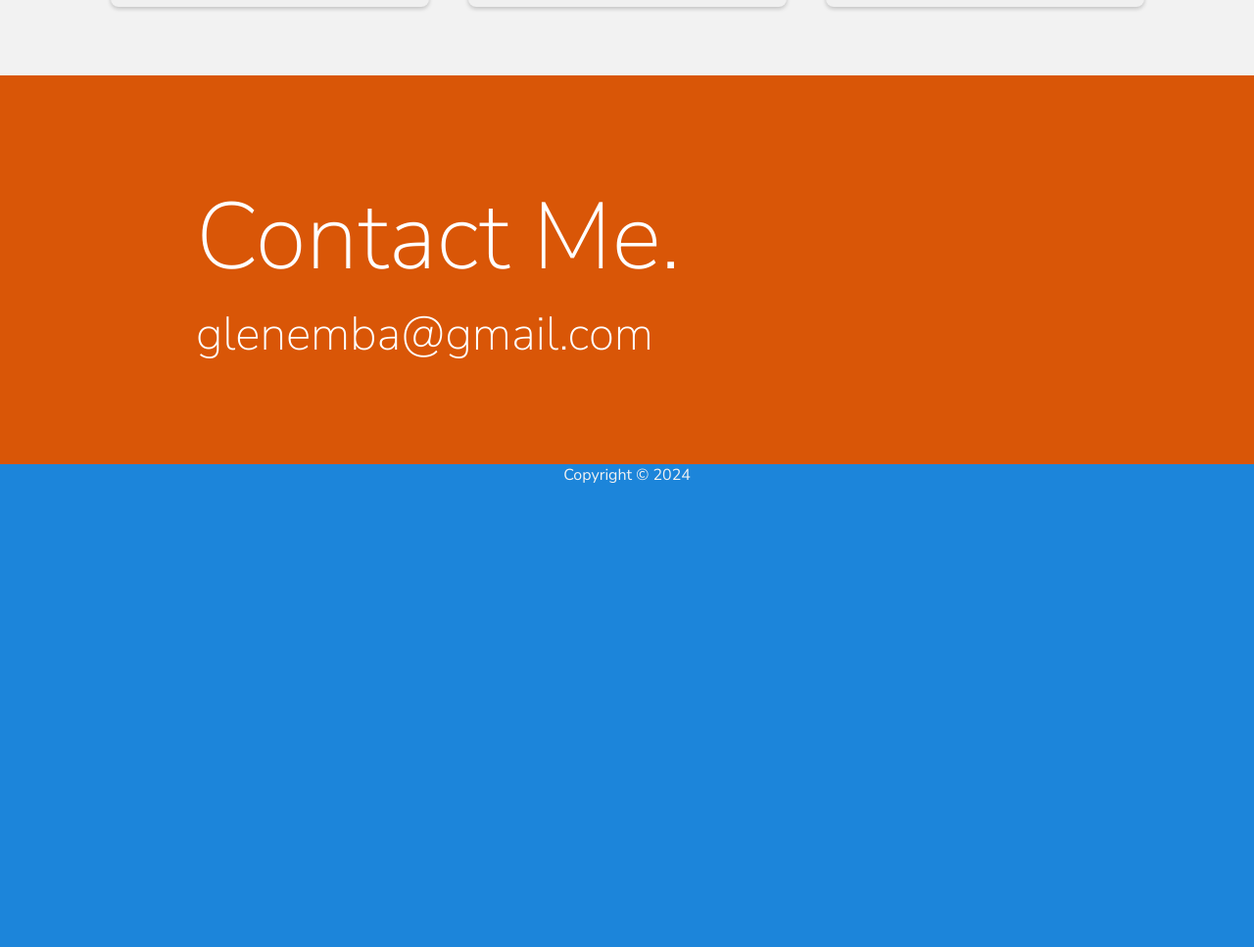
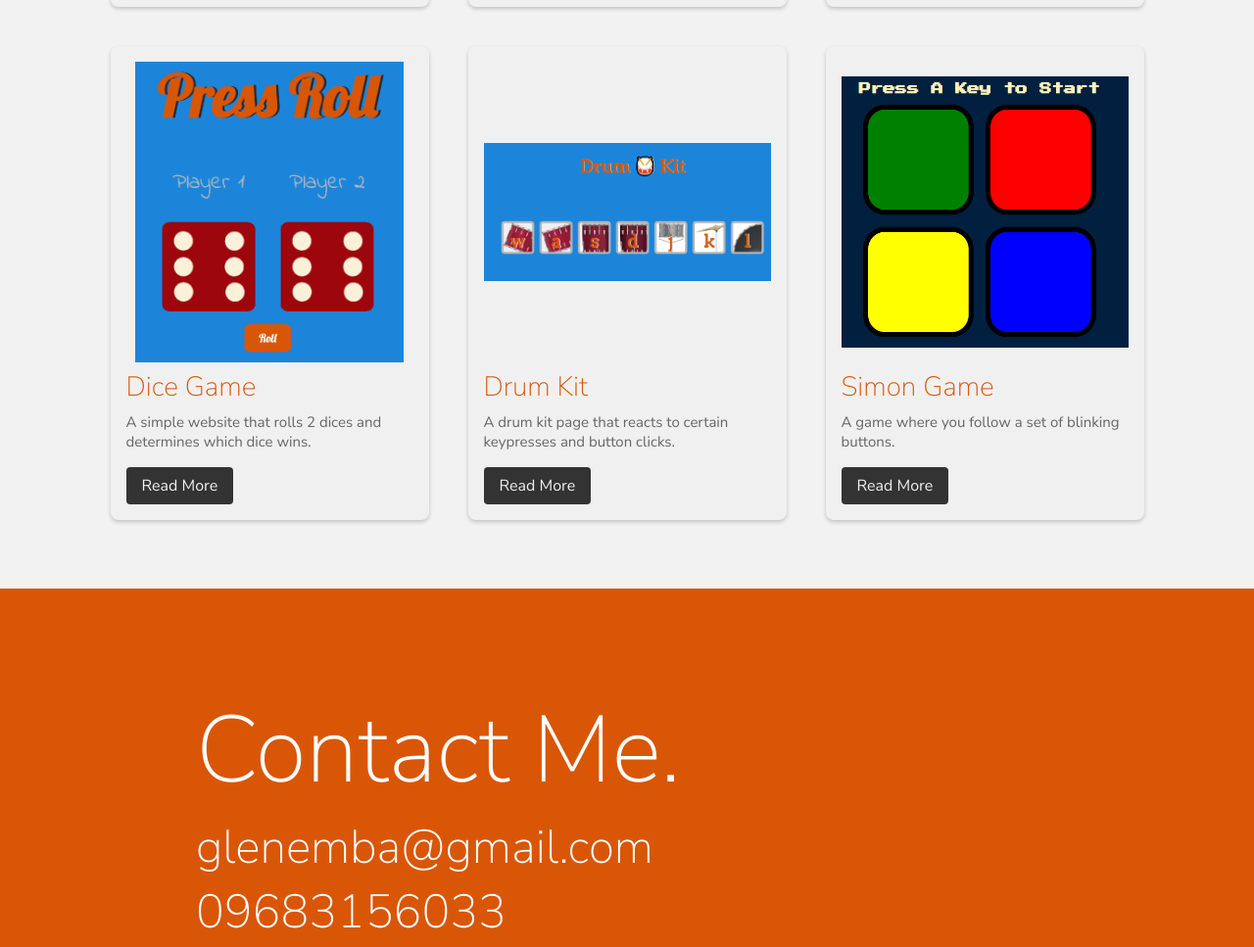
Before and after one commit to FrostyWyvern/portfolio, a plain HTML site: page index.html in a window 1280 px wide. Shown: the part 1734-2701 px from the top of the page at 98% size. Before the commit the page ends 2230 px from the top, so only its background shows below. Drawn offline with Linux system fonts and the light colour scheme.

Commit message:
Update index.html

```diff
--- a/index.html
+++ b/index.html
@@ -4,10 +4,11 @@
     <meta charset="UTF-8">
     <title>Glen Embate</title>
     <link rel="preconnect" href="https://fonts.googleapis.com">
-    <link rel="preconnect" href="https://fonts.gstatic.com" crossorigin>
+    <link rel="preconnect" href="https://fonts.gstatic.com">
     <link href="https://fonts.googleapis.com/css2?family=Nunito+Sans:ital,opsz,wght@0,6..12,200..1000;1,6..12,200..1000&display=swap" rel="stylesheet">
     <link rel="stylesheet" href="./style.css"/>
-  </head>
+    <link rel="icon" href="./img/glen.jpg"/>
+</head>
   <body>
     <div class="nav">
       <a class="active" href="index.html">Home</a>
@@ -69,12 +70,38 @@
                     <a href="https://frostywyvern.github.io/TinDog/#" class="btn">Read More</a>
                 </div>
             </div>
+            <div class="card">
+                <div class="card-content">
+                   <img src="./img/Dice-Game.png">
+                   <h3>Dice Game</h3>
+                   <p>A simple website that rolls 2 dices and determines which dice wins.</p>
+                   <a href="https://frostywyvern.github.io/Dice-Game/" class="btn">Read More</a>
+                 </div>
+            </div>
+            <div class="card">
+                <div class="card-content">
+                   <img src="./img/Drum-Kit.png">
+                   <h3>Drum Kit</h3>
+                   <p>A drum kit page that reacts to certain keypresses and button clicks.</p>
+                   <a href="https://frostywyvern.github.io/Drum-Kit/" class="btn">Read More</a>
+                 </div>
+               </div>
+               <div class="card">
+                <div class="card-content">
+                   <img src="./img/simon.png">
+                   <h3>Simon Game</h3>
+                   <p>A game where you follow a set of blinking buttons.</p>
+                   <a href="https://frostywyvern.github.io/Simon-Game/" class="btn">Read More</a>
+                 </div>
+               </div>
         </div>
+
     </section>
     <section id="contact">
         <div class="contacts">
             <h2>Contact Me.</h2>
             <h3>glenemba@gmail.com</h3>
+            <h3>09683156033</h3>
         </div>
     </section>
     <footer>
```
